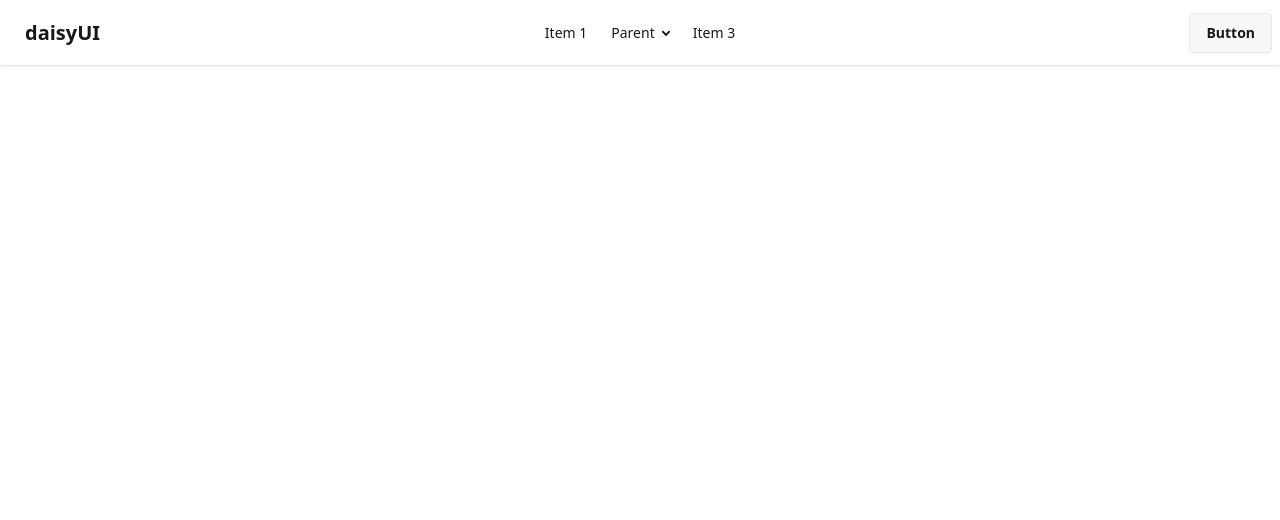
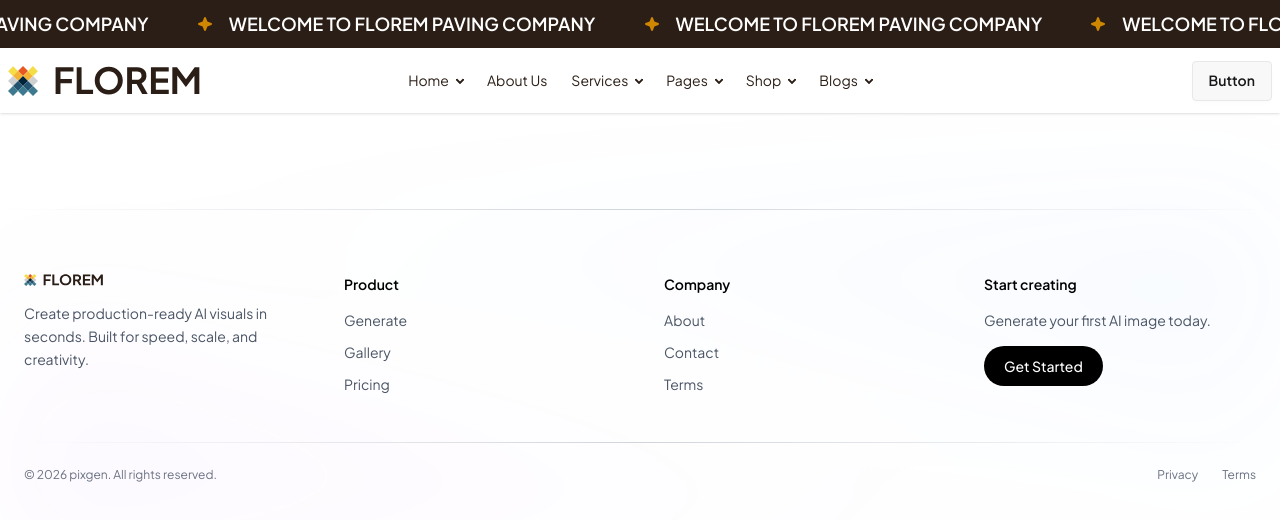
Before and after one commit to farman-arefin-tamim/florem, a Next.js app: page / in a window 1280 px wide. Shown: the top 520 px of the page. Built offline with nearby package versions, Linux system fonts and the light colour scheme.

Commit message:
Footer is added

```diff
--- a/package.json
+++ b/package.json
@@ -11,7 +11,9 @@
   "dependencies": {
     "next": "16.2.4",
     "react": "19.2.4",
-    "react-dom": "19.2.4"
+    "react-dom": "19.2.4",
+    "react-fast-marquee": "^1.6.5",
+    "react-icons": "^5.6.0"
   },
   "devDependencies": {
     "@tailwindcss/postcss": "^4",
--- a/src/app/layout.js
+++ b/src/app/layout.js
@@ -1,16 +1,15 @@
-import { Geist, Geist_Mono } from "next/font/google";
+import { Geist, Geist_Mono, Plus_Jakarta_Sans } from "next/font/google";
 import "./globals.css";
 import Navbar from "@/components/Navbar";
+import Header from "@/components/Header";
+import Footer from "@/components/Footer";
 
-const geistSans = Geist({
-  variable: "--font-geist-sans",
+
+
+const plusJakartaSans = Plus_Jakarta_Sans({
   subsets: ["latin"],
 });
 
-const geistMono = Geist_Mono({
-  variable: "--font-geist-mono",
-  subsets: ["latin"],
-});
 
 export const metadata = {
   title: "Create Next App",
@@ -21,11 +20,13 @@ export default function RootLayout({ children }) {
   return (
     <html
       lang="en"
-      className={`${geistSans.variable} ${geistMono.variable} h-full antialiased`}
+      className={`${plusJakartaSans.className} h-full antialiased`}
     >
       <body>
+        <Header/>
         <Navbar/>
         {children}
+        <Footer/>
       </body>
     </html>
   );
--- /dev/null
+++ b/src/components/Banner.jsx
@@ -0,0 +1,11 @@
+import React from 'react';
+
+const Banner = () => {
+    return (
+        <div>
+
+        </div>
+    );
+};
+
+export default Banner;
--- /dev/null
+++ b/src/components/Footer.jsx
@@ -0,0 +1,156 @@
+import Link from "next/link";
+import Image from "next/image";
+
+const Footer = () => {
+  return (
+    <footer className="relative mt-24">
+      <div className="mt-12 h-px w-full bg-linear-to-r from-transparent via-gray-300 to-transparent dark:via-white/10" />
+
+      {/* Background Layer */}
+      <div className="absolute inset-0 -z-10 bg-white dark:bg-[#0a0a0b]" />
+
+      {/* Subtle Gradient Glow */}
+      <div
+        className="absolute inset-0 -z-10 bg-linear-to-tr
+        from-purple-500/5 via-transparent to-blue-500/5
+        dark:from-purple-500/10 dark:to-blue-500/10 blur-3xl"
+      />
+
+      {/* Content */}
+      <div className="max-w-7xl mx-auto px-6 py-16">
+        {/* Top Grid */}
+        <div className="grid grid-cols-1 md:grid-cols-4 gap-12">
+          {/* Brand */}
+          <div className="space-y-4">
+            <div className="flex items-center gap-2">
+              <Image
+                src="/logo.svg"
+                alt="florem logo"
+                width={80}
+                height={80}
+                className="dark:brightness-200"
+              />
+            </div>
+
+            <p className="text-sm leading-relaxed text-gray-600 dark:text-gray-400 max-w-xs">
+              Create production-ready AI visuals in seconds. Built for speed,
+              scale, and creativity.
+            </p>
+          </div>
+
+          {/* Product */}
+          <div>
+            <h3 className="text-sm font-semibold text-black dark:text-white mb-4">
+              Product
+            </h3>
+            <ul className="space-y-3 text-sm text-gray-600 dark:text-gray-400">
+              <li>
+                <Link
+                  href="/generate"
+                  className="hover:text-black dark:hover:text-white transition"
+                >
+                  Generate
+                </Link>
+              </li>
+              <li>
+                <Link
+                  href="/all-photos"
+                  className="hover:text-black dark:hover:text-white transition"
+                >
+                  Gallery
+                </Link>
+              </li>
+              <li>
+                <Link
+                  href="/pricing"
+                  className="hover:text-black dark:hover:text-white transition"
+                >
+                  Pricing
+                </Link>
+              </li>
+            </ul>
+          </div>
+
+          {/* Company */}
+          <div>
+            <h3 className="text-sm font-semibold text-black dark:text-white mb-4">
+              Company
+            </h3>
+            <ul className="space-y-3 text-sm text-gray-600 dark:text-gray-400">
+              <li>
+                <Link
+                  href="/about"
+                  className="hover:text-black dark:hover:text-white transition"
+                >
+                  About
+                </Link>
+              </li>
+              <li>
+                <Link
+                  href="/contact"
+                  className="hover:text-black dark:hover:text-white transition"
+                >
+                  Contact
+                </Link>
+              </li>
+              <li>
+                <Link
+                  href="/terms"
+                  className="hover:text-black dark:hover:text-white transition"
+                >
+                  Terms
+                </Link>
+              </li>
+            </ul>
+          </div>
+
+          {/* CTA Block */}
+          <div className="space-y-4">
+            <h3 className="text-sm font-semibold text-black dark:text-white">
+              Start creating
+            </h3>
+
+            <p className="text-sm text-gray-600 dark:text-gray-400">
+              Generate your first AI image today.
+            </p>
+
+            <Link
+              href="/signup"
+              className="inline-flex items-center justify-center px-5 py-2.5 rounded-full
+              bg-black text-white dark:bg-white dark:text-black
+              text-sm font-medium transition-all duration-200
+              hover:scale-[1.02] hover:shadow-lg hover:shadow-black/10 dark:hover:shadow-white/10"
+            >
+              Get Started
+            </Link>
+          </div>
+        </div>
+
+        {/* Divider */}
+        <div className="mt-12 h-px w-full bg-linear-to-r from-transparent via-gray-300 to-transparent dark:via-white/10" />
+
+        {/* Bottom */}
+        <div className="mt-6 flex flex-col md:flex-row justify-between items-center gap-4 text-xs text-gray-500 dark:text-gray-400">
+          <p>© {new Date().getFullYear()} pixgen. All rights reserved.</p>
+
+          <div className="flex items-center gap-6">
+            <Link
+              href="/privacy"
+              className="hover:text-black dark:hover:text-white transition"
+            >
+              Privacy
+            </Link>
+            <Link
+              href="/terms"
+              className="hover:text-black dark:hover:text-white transition"
+            >
+              Terms
+            </Link>
+          </div>
+        </div>
+      </div>
+    </footer>
+  );
+};
+
+export default Footer;
--- a/src/components/Header.jsx
+++ b/src/components/Header.jsx
@@ -0,0 +1,22 @@
+import React from "react";
+import Marquee from "react-fast-marquee";
+import { PiStarFourFill } from "react-icons/pi";
+
+const Header = () => {
+  return (
+      <Marquee className="h-12 bg-[#2b1e16]">
+        <div className="flex items-center h-full">
+          {[...Array(6)].map((_, i) => (
+            <div key={i} className="flex justify-center items-center mx-6">
+              <PiStarFourFill className="text-yellow-600" />
+              <span className="pl-4 text-white text-lg font-semibold">
+                WELCOME TO FLOREM PAVING COMPANY
+              </span>
+            </div>
+          ))}
+        </div>
+      </Marquee>
+  );
+};
+
+export default Header;
--- a/src/components/Navbar.jsx
+++ b/src/components/Navbar.jsx
@@ -1,3 +1,4 @@
+import Image from "next/image";
 import React from "react";
 
 const Navbar = () => {
@@ -46,16 +47,13 @@ const Navbar = () => {
               </li>
             </ul>
           </div>
-          <a className="btn btn-ghost text-xl">daisyUI</a>
+          <Image src={"/logo.svg"} alt="logo" width={80} height={80} className="object-contain w-auto h-auto"/>
         </div>
-        <div className="navbar-center hidden lg:flex">
+        <div className="navbar-center hidden lg:flex text-[#2b1e16]">
           <ul className="menu menu-horizontal px-1">
             <li>
-              <a>Item 1</a>
-            </li>
-            <li>
               <details>
-                <summary>Parent</summary>
+                <summary>Home</summary>
                 <ul className="p-2 bg-base-100 w-40 z-1">
                   <li>
                     <a>Submenu 1</a>
@@ -67,7 +65,59 @@ const Navbar = () => {
               </details>
             </li>
             <li>
-              <a>Item 3</a>
+              <a>About Us</a>
+            </li>
+             <li>
+              <details>
+                <summary>Services</summary>
+                <ul className="p-2 bg-base-100 w-40 z-1">
+                  <li>
+                    <a>Submenu 1</a>
+                  </li>
+                  <li>
+                    <a>Submenu 2</a>
+                  </li>
+                </ul>
+              </details>
+            </li>
+             <li>
+              <details>
+                <summary>Pages</summary>
+                <ul className="p-2 bg-base-100 w-40 z-1">
+                  <li>
+                    <a>Submenu 1</a>
+                  </li>
+                  <li>
+                    <a>Submenu 2</a>
+                  </li>
+                </ul>
+              </details>
+            </li>
+             <li>
+              <details>
+                <summary>Shop</summary>
+                <ul className="p-2 bg-base-100 w-40 z-1">
+                  <li>
+                    <a>Submenu 1</a>
+                  </li>
+                  <li>
+                    <a>Submenu 2</a>
+                  </li>
+                </ul>
+              </details>
+            </li>
+             <li>
+              <details>
+                <summary>Blogs</summary>
+                <ul className="p-2 bg-base-100 w-40 z-1">
+                  <li>
+                    <a>Submenu 1</a>
+                  </li>
+                  <li>
+                    <a>Submenu 2</a>
+                  </li>
+                </ul>
+              </details>
             </li>
           </ul>
         </div>
```
Also changed, not shown: 1 other file (tests, documents, lock files or other folders).
